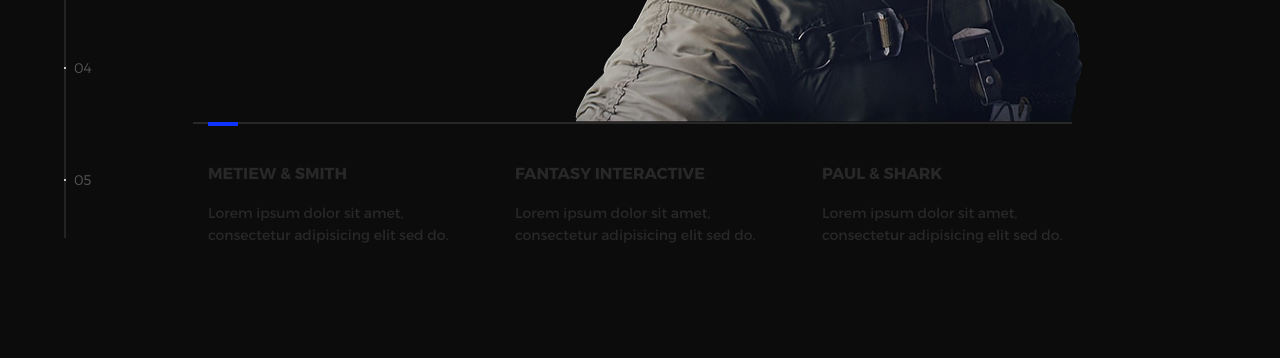
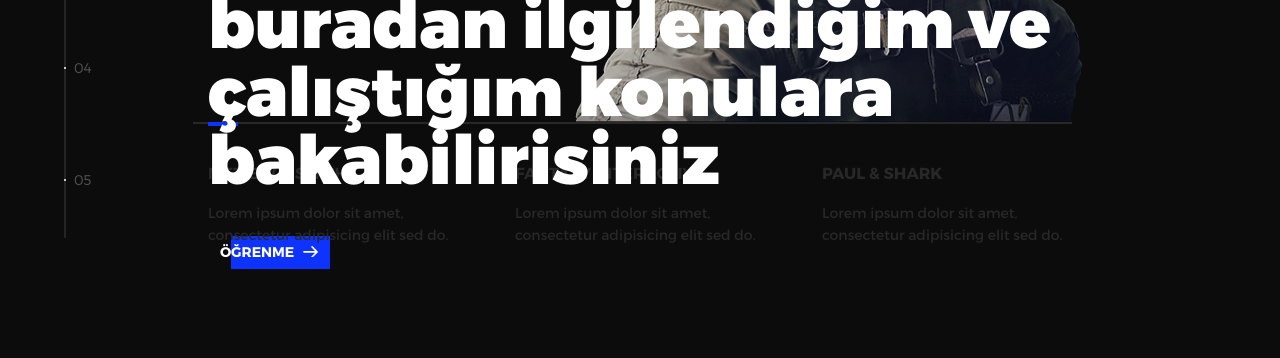
Before and after one commit to bariss30/bariss30.githup.io, a plain HTML site: page index.html in a window 1280 px wide. Shown: the part 442-800 px from the top of the page. Drawn offline with nearby package versions, Linux system fonts and the light colour scheme.

Commit message:
Update index.html

```diff
--- a/index.html
+++ b/index.html
@@ -48,7 +48,7 @@
           <li class="l-section section section--is-active">
             <div class="intro">
               <div class="intro--banner">
-                <h1>Your next<br>interactive<br>experience</h1>
+                <h1>Merhabalar ben barış <br>bu web sitesini öğrenme içeriği için kullanıyorum<br>buradan ilgilendiğim ve çalıştığım konulara bakabilirisiniz</h1>
                 <button class="cta">Öğrenme
                   <svg version="1.1" id="Layer_1" xmlns="http://www.w3.org/2000/svg" xmlns:xlink="http://www.w3.org/1999/xlink" x="0px" y="0px" viewBox="0 0 150 118" style="enable-background:new 0 0 150 118;" xml:space="preserve">
                   <g transform="translate(0.000000,118.000000) scale(0.100000,-0.100000)">
```
